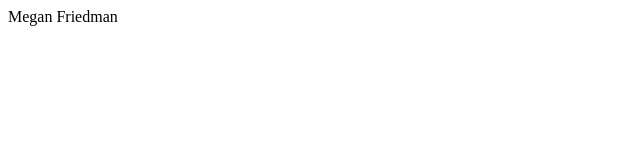
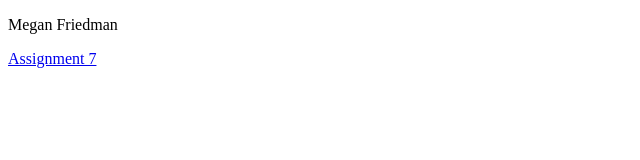
Before and after one commit to meganfri/meganfri.github.io, a plain HTML site: page index.html in a window 1280 px wide. Shown: the whole page, without its empty margins (0-640 px from the left). Drawn offline with Linux system fonts and the light colour scheme.

Commit message:
Update index.html

```diff
--- a/index.html
+++ b/index.html
@@ -4,13 +4,15 @@
 
 <head>
 
-<title>October 1, 2020</title>
+<title>Megan Friedman</title>
 
 </head>
 
 <body>
 
-Megan Friedman
+<p>Megan Friedman</p>
+
+<a href="assignment_7B.html">Assignment 7</a>
 
 </body>
 
```
